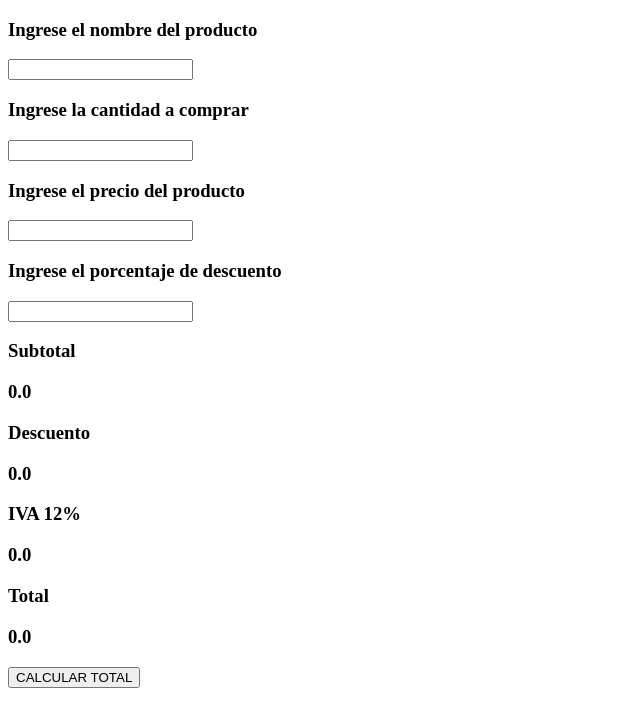
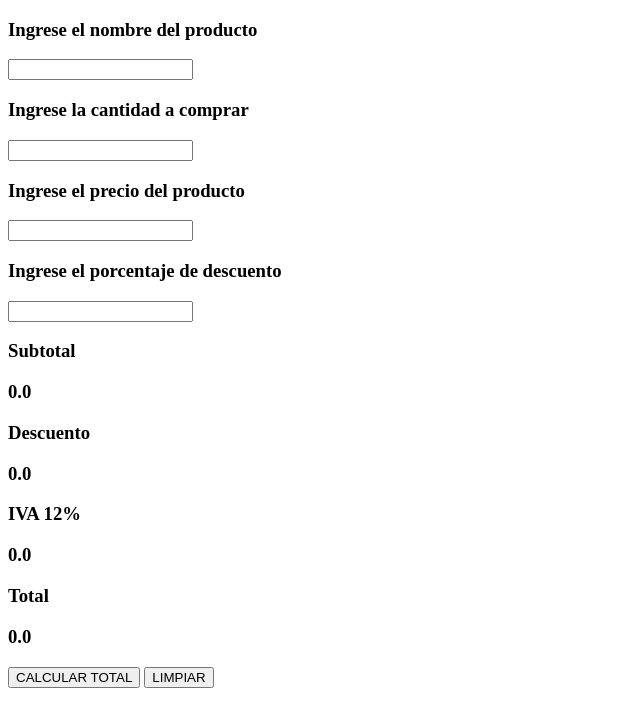
Before and after one commit to rorquera/krakedev, a plain HTML site: page puntoDeVenta_v4/puntoDeVenta.html in a window 1280 px wide. Shown: the whole page, without its empty margins (0-640 px from the left). Drawn offline with Linux system fonts and the light colour scheme.

Commit message:
Implementacion de la funcion limpiar, pruebas generales

```diff
--- a/puntoDeVenta_v4/puntoDeVenta.html
+++ b/puntoDeVenta_v4/puntoDeVenta.html
@@ -28,5 +28,6 @@
       value="CALCULAR TOTAL"
       onclick="calcularValorTotal()"
     />
+    <input type="button" value="LIMPIAR" onclick="limpiar()" />
   </body>
 </html>
--- a/puntoDeVenta_v4/puntoDeVenta.js
+++ b/puntoDeVenta_v4/puntoDeVenta.js
@@ -112,6 +112,15 @@ limpiar = function () {
         Dejar todos los textos de los montos con el valor 0.0
         Si funciona, hacer un commit
      */
+  mostrarTextoEnCaja('txtProducto', '');
+  mostrarTextoEnCaja('txtCantidad', '0.0');
+  mostrarTextoEnCaja('txtPrecio', '0.0');
+  mostrarTextoEnCaja('txtPorcentajeDescuento', '0.0');
+  mostrarTexto('lblSubtotal', '0.0');
+  mostrarTexto('lblDescuento', '0.0');
+  mostrarTexto('lblValorIVA', '0.0');
+  mostrarTexto('lblTotal', '0.0');
+  mostrarTexto('lblResumen', '');
 };
 /* SI TODO FUNCIONA, HACER UN PUSH */
 
```
